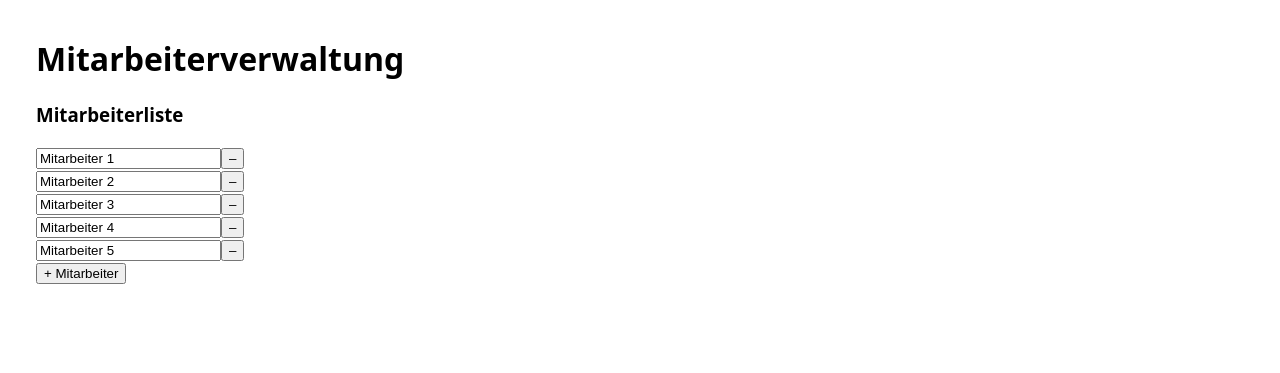
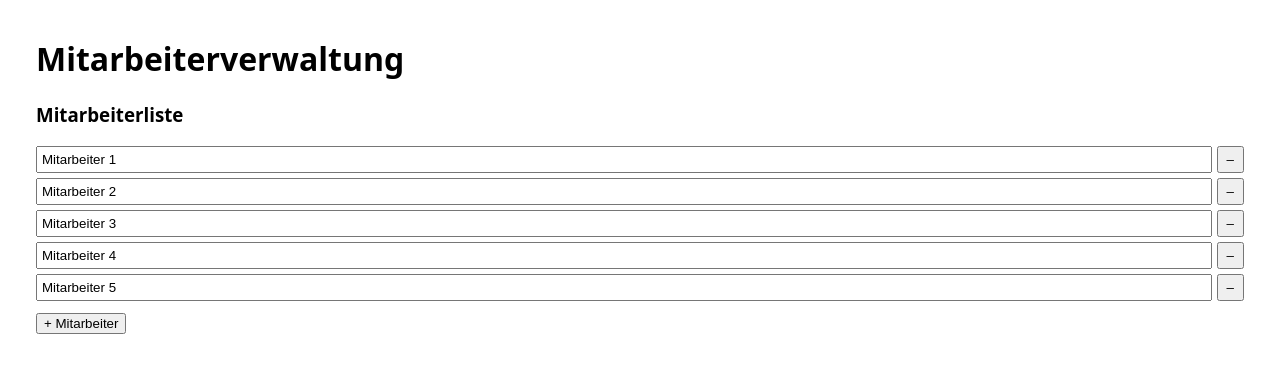
Before and after one commit to zankldach/zankl-plan, a FastAPI app: template templates/settings_employees.html in a window 1280 px wide. Shown: the part 63-436 px from the top of the page. Run offline with FastAPI, Linux system fonts and the light colour scheme; the template is opened without the code that fills it, so the values that code supplies are empty.

Commit message:
Update settings_employees.html

```diff
--- a/templates/settings_employees.html
+++ b/templates/settings_employees.html
@@ -4,9 +4,9 @@
 
 <h1>Mitarbeiterverwaltung</h1>
 
-<div id="settings">
+<div id="settings" style="margin-top:20px;">
     <h3>Mitarbeiterliste</h3>
-    <div id="employeeList"></div>
+    <div id="employeeList" style="margin-bottom:10px;"></div>
     <button id="addEmployee">+ Mitarbeiter</button>
 </div>
 
@@ -20,21 +20,31 @@ const employeeListDiv = document.getElementById('employeeList');
 
 function renderEmployeeList() {
     employeeListDiv.innerHTML = '';
-    employeeNames.forEach((name,index)=>{
+    employeeNames.forEach((name, index) => {
         const div = document.createElement('div');
+        div.style.display = 'flex';
+        div.style.alignItems = 'center';
+        div.style.marginBottom = '5px';
+
         const input = document.createElement('input');
         input.value = name;
+        input.style.flex = '1';
+        input.style.padding = '4px';
+        input.style.marginRight = '5px';
         input.oninput = () => {
             employeeNames[index] = input.value;
             localStorage.setItem('employeeNames', JSON.stringify(employeeNames));
         };
+
         const delBtn = document.createElement('button');
         delBtn.innerText = '–';
+        delBtn.style.padding = '4px 8px';
         delBtn.onclick = () => {
-            employeeNames.splice(index,1);
+            employeeNames.splice(index, 1);
             localStorage.setItem('employeeNames', JSON.stringify(employeeNames));
             renderEmployeeList();
         };
+
         div.appendChild(input);
         div.appendChild(delBtn);
         employeeListDiv.appendChild(div);
@@ -42,8 +52,11 @@ function renderEmployeeList() {
 }
 
 document.getElementById('addEmployee').onclick = () => {
-    if(employeeNames.length >= MAX_EMPLOYEES) return;
-    employeeNames.push(`Mitarbeiter ${employeeNames.length+1}`);
+    if(employeeNames.length >= MAX_EMPLOYEES){
+        alert(`Maximal ${MAX_EMPLOYEES} Mitarbeiter erlaubt.`);
+        return;
+    }
+    employeeNames.push(`Mitarbeiter ${employeeNames.length + 1}`);
     localStorage.setItem('employeeNames', JSON.stringify(employeeNames));
     renderEmployeeList();
 }
```
